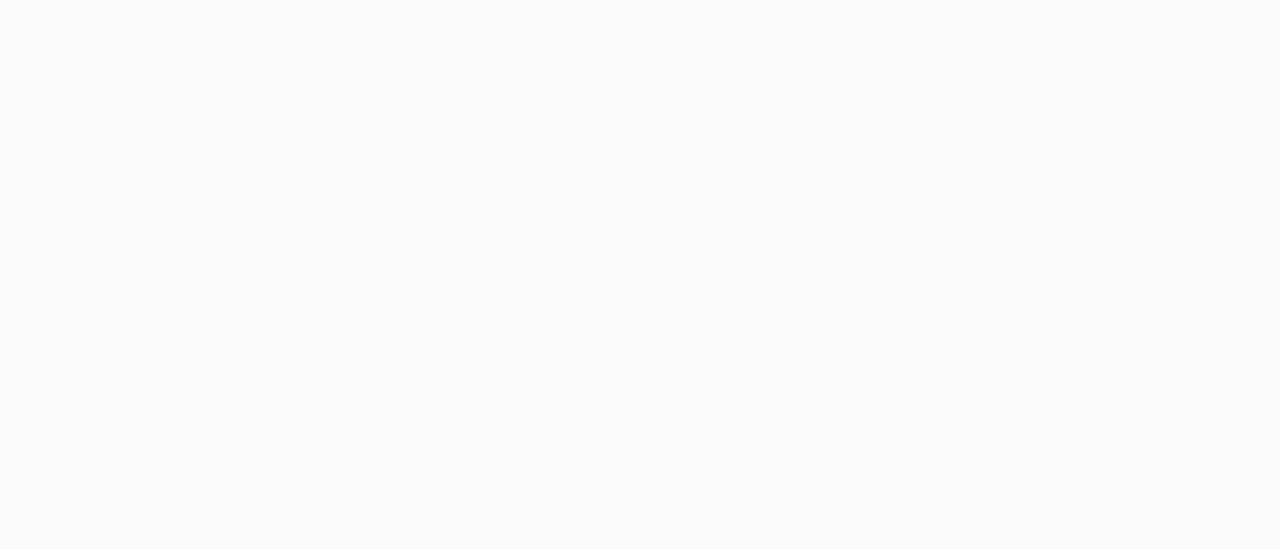
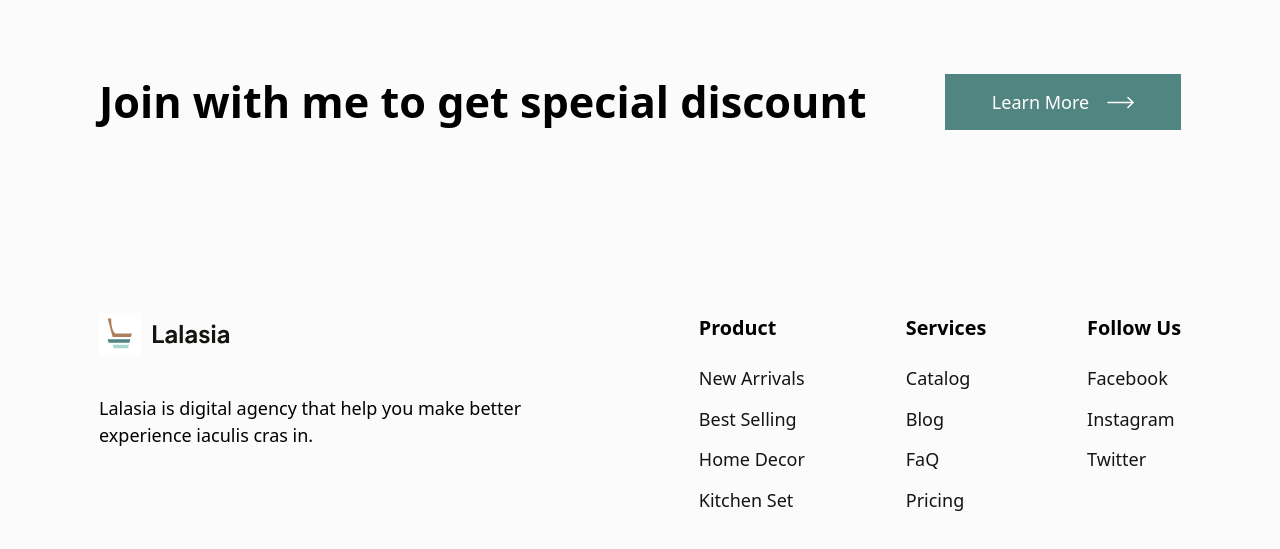
Before and after one commit to catalystcodes/LuxeLiving, a React (Vite) app: page / in a window 1280 px wide. Shown: the part 5296-5845 px from the top of the page. Before the commit the page ends 5366 px from the top, so only its background shows below. Built offline with nearby package versions, Linux system fonts and the light colour scheme.

Commit message:
feat: Footer

```diff
--- a/src/components/organisms/AppButton.tsx
+++ b/src/components/organisms/AppButton.tsx
@@ -1,11 +1,13 @@
 interface AppButtonProps {
   text: string;
+  image?: string;
 }
 
-const AppButton = ({ text }: AppButtonProps) => {
+const AppButton = ({ text, image }: AppButtonProps) => {
   return (
-    <button className="bg-[#518581] text-white py-[0.8rem] px-[2.6rem]">
+    <button className="flex items-center gap-x-[1rem] bg-[#518581] text-white py-[0.8rem] px-[2.6rem]">
       {text}
+      <img src={image} alt="" />
     </button>
   );
 };
--- a/src/components/organisms/Footer.tsx
+++ b/src/components/organisms/Footer.tsx
@@ -1,5 +1,39 @@
+import SubFooter from "./SubFooter";
+
 const Footer = () => {
-  return <div></div>;
+  return (
+    <div className="flex justify-between mx-[5.5rem] py-[5.1rem]">
+      <div className="">
+        <img src="/logo.svg" alt="" className="mb-9" />
+        <p className="w-[28.1rem] font-medium">
+          Lalasia is digital agency that help you make better experience iaculis
+          cras in.
+        </p>
+      </div>
+      <div className="flex gap-x-[5.6rem]">
+        <SubFooter
+          subTitle1="New Arrivals"
+          subTitle2="Best Selling"
+          subTitle3="Home Decor"
+          subTitle4="Kitchen Set"
+          title="Product"
+        />
+        <SubFooter
+          subTitle1="Catalog"
+          subTitle2="Blog"
+          subTitle3="FaQ"
+          subTitle4="Pricing"
+          title="Services"
+        />
+        <SubFooter
+          subTitle1="Facebook"
+          subTitle2="Instagram"
+          subTitle3="Twitter"
+          title="Follow Us"
+        />
+      </div>
+    </div>
+  );
 };
 
 export default Footer;
--- /dev/null
+++ b/src/components/organisms/LearnMore.tsx
@@ -0,0 +1,14 @@
+import AppButton from "./AppButton";
+
+const LearnMore = () => {
+  return (
+    <div className="flex items-center mx-[5.5rem] justify-between mb-[4.8rem]">
+      <p className="font-bold text-[2.4rem]">
+        Join with me to get special discount
+      </p>
+      <AppButton text="Learn More" image="/arrow-right.svg" />
+    </div>
+  );
+};
+
+export default LearnMore;
--- /dev/null
+++ b/src/components/organisms/SubFooter.tsx
@@ -0,0 +1,29 @@
+interface SubFooterProps {
+  title: string;
+  subTitle1: string;
+  subTitle2: string;
+  subTitle3: string;
+  subTitle4?: string;
+}
+
+const SubFooter = ({
+  title,
+  subTitle1,
+  subTitle2,
+  subTitle3,
+  subTitle4,
+}: SubFooterProps) => {
+  return (
+    <div>
+      <p className="text-[1.1rem] font-bold mb-5">{title}</p>
+      <div className="flex flex-col gap-y-3">
+        <p className="font-medium text-[#151411]">{subTitle1}</p>
+        <p className="font-medium text-[#151411]">{subTitle2}</p>
+        <p className="font-medium text-[#151411]">{subTitle3}</p>
+        <p className="font-medium text-[#151411]">{subTitle4}</p>
+      </div>
+    </div>
+  );
+};
+
+export default SubFooter;
--- a/src/pages/Home.tsx
+++ b/src/pages/Home.tsx
@@ -1,5 +1,6 @@
 import BenefitSection from "../components/organisms/BenefitSection";
 import Hero from "../components/organisms/Hero";
+import LearnMore from "../components/organisms/LearnMore";
 import OurProduct from "../components/organisms/OurProduct";
 import ProductSection from "../components/organisms/ProductSection";
 import Testimonials from "../components/organisms/TestimonialSection";
@@ -12,6 +13,7 @@
       <ProductSection />
       <OurProduct />
       <Testimonials />
+      <LearnMore />
     </section>
   );
 };
```
Also changed, not shown: src/components/molecules/AppSlider.tsx (+6 -2 lines), public/arrow-right.svg (added), 1 other file (tests, documents, lock files or other folders).
